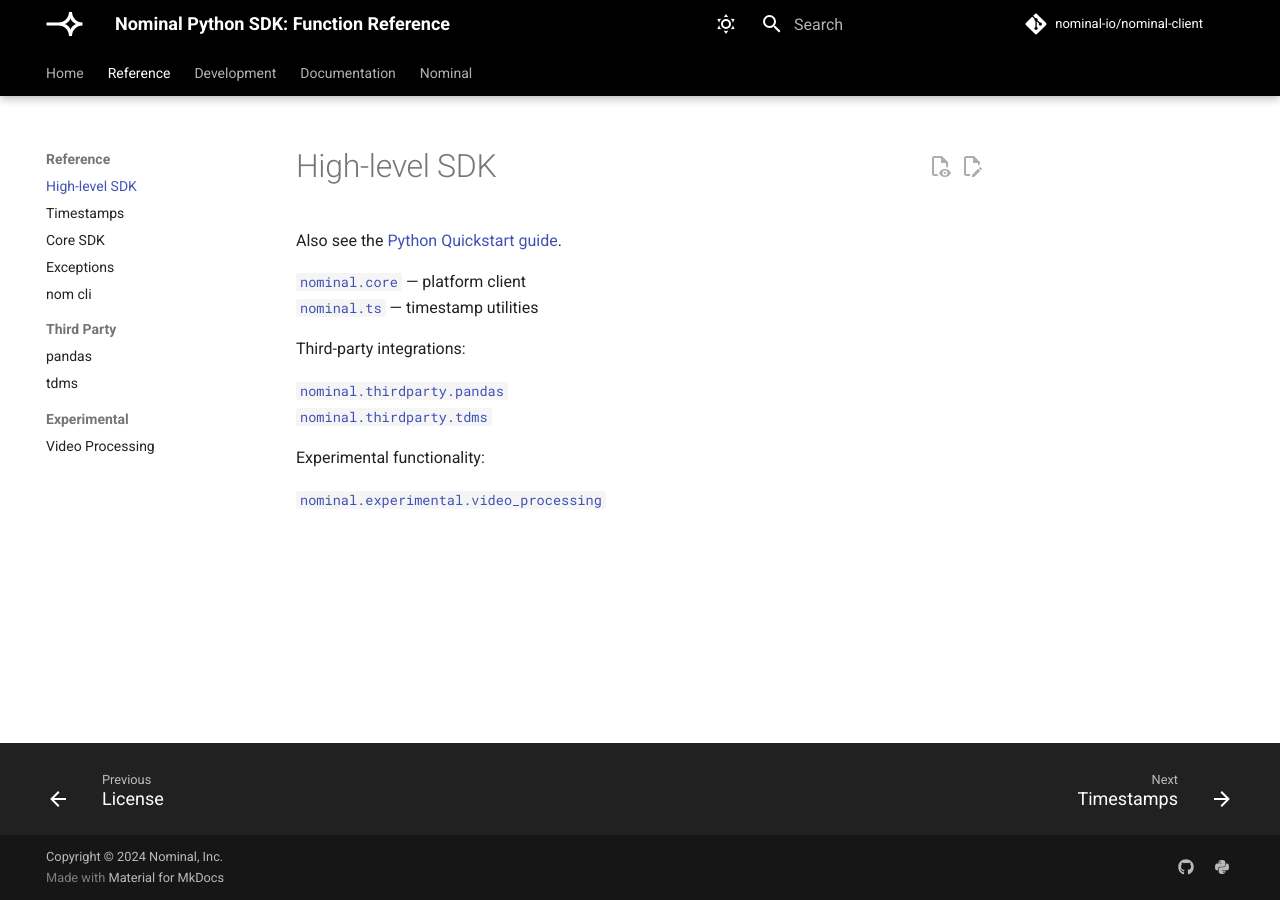
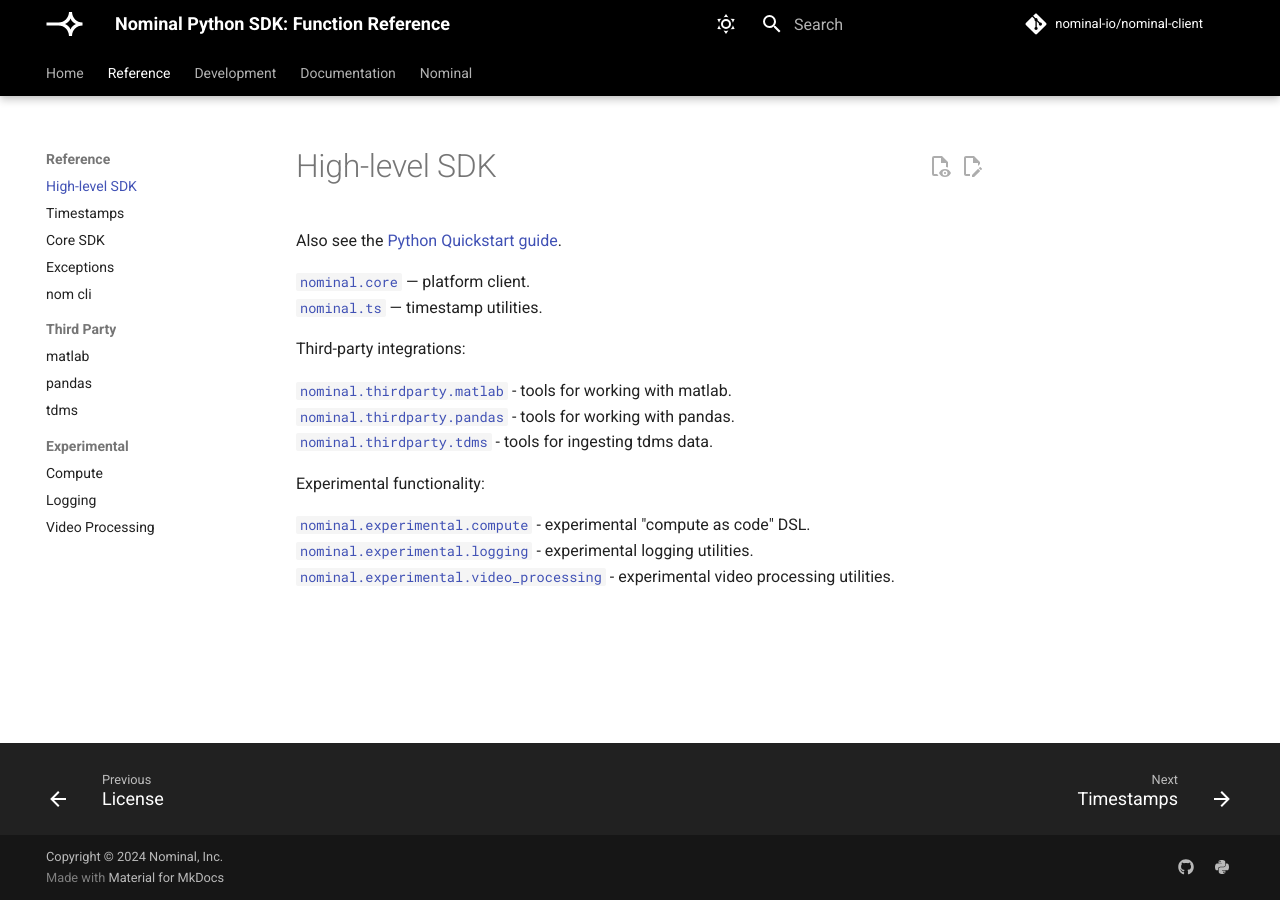
Before and after one commit to nominal-io/nominal-client, an MkDocs documentation site: the page built from docs/src/reference/toplevel.md, in a window 1280 px wide. Built offline with MkDocs 1.6.1 and Material for MkDocs 9.7.7, drawn with Linux system fonts in a browser that asks for light colours; comment, search, counter and statistics services are not loaded.

Commit message:
chore: expose documentation for thirdparty and experimental folders

```diff
--- a/docs/mkdocs.yml
+++ b/docs/mkdocs.yml
@@ -28,9 +28,12 @@
       - Exceptions: reference/exceptions.md
       - nom cli: reference/nom-cli.md
       - Third Party:
+        - matlab: reference/thirdparty/matlab.md
         - pandas: reference/thirdparty/pandas.md
         - tdms: reference/thirdparty/tdms.md
       - Experimental:
+        - Compute: reference/experimental/compute.md
+        - Logging: reference/experimental/logging.md
         - Video Processing: reference/experimental/video_processing.md
   - Development:
       - Contributing: contributing.md
--- a/docs/src/reference/toplevel.md
+++ b/docs/src/reference/toplevel.md
@@ -1,16 +1,19 @@
 Also see the [Python Quickstart guide](https://docs.nominal.io/core/sdk/python-client/quickstart).
 
-[`nominal.core`](./core.md) — platform client<br/>
-[`nominal.ts`](./ts.md) — timestamp utilities<br/>
+[`nominal.core`](./core.md) — platform client.
+[`nominal.ts`](./ts.md) — timestamp utilities.
 
 Third-party integrations:
 
-[`nominal.thirdparty.pandas`](./thirdparty/pandas.md)<br/>
-[`nominal.thirdparty.tdms`](./thirdparty/tdms.md)
+[`nominal.thirdparty.matlab`](./thirdparty/matlab.md) - tools for working with matlab.
+[`nominal.thirdparty.pandas`](./thirdparty/pandas.md) - tools for working with pandas.
+[`nominal.thirdparty.tdms`](./thirdparty/tdms.md) - tools for ingesting tdms data.
 
 Experimental functionality:
 
-[`nominal.experimental.video_processing`](./experimental/video_processing.md)<br/>
+[`nominal.experimental.compute`](./experimental/compute.md) - experimental "compute as code" DSL.
+[`nominal.experimental.logging`](./experimental/logging.md) - experimental logging utilities.
+[`nominal.experimental.video_processing`](./experimental/video_processing.md) - experimental video processing utilities.
 
 <!--
   Eventually we can use `summary` over `filters` when it moves from Sponsors only to GA:
```
Also changed, not shown: docs/src/reference/experimental/compute.md (added, +1 -0 lines), docs/src/reference/experimental/logging.md (added, +1 -0 lines), docs/src/reference/thirdparty/matlab.md (added, +1 -0 lines).
